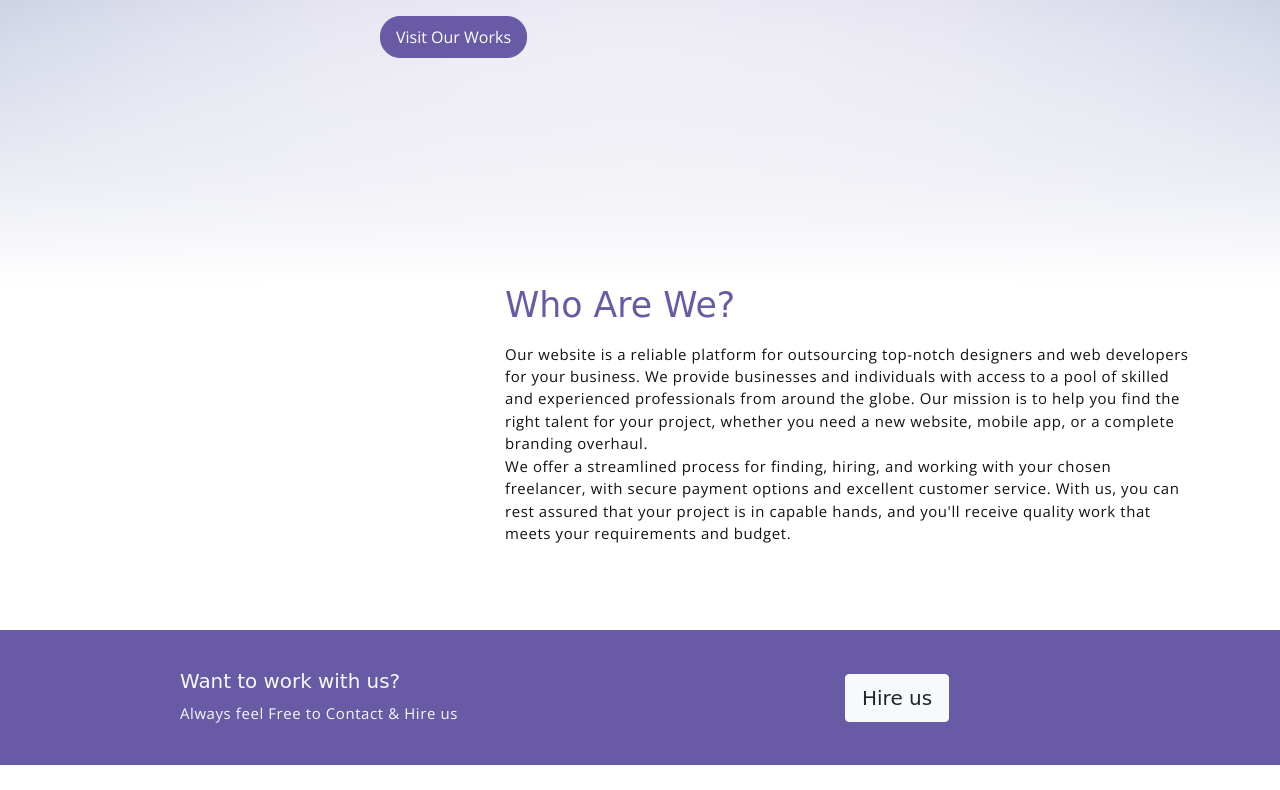
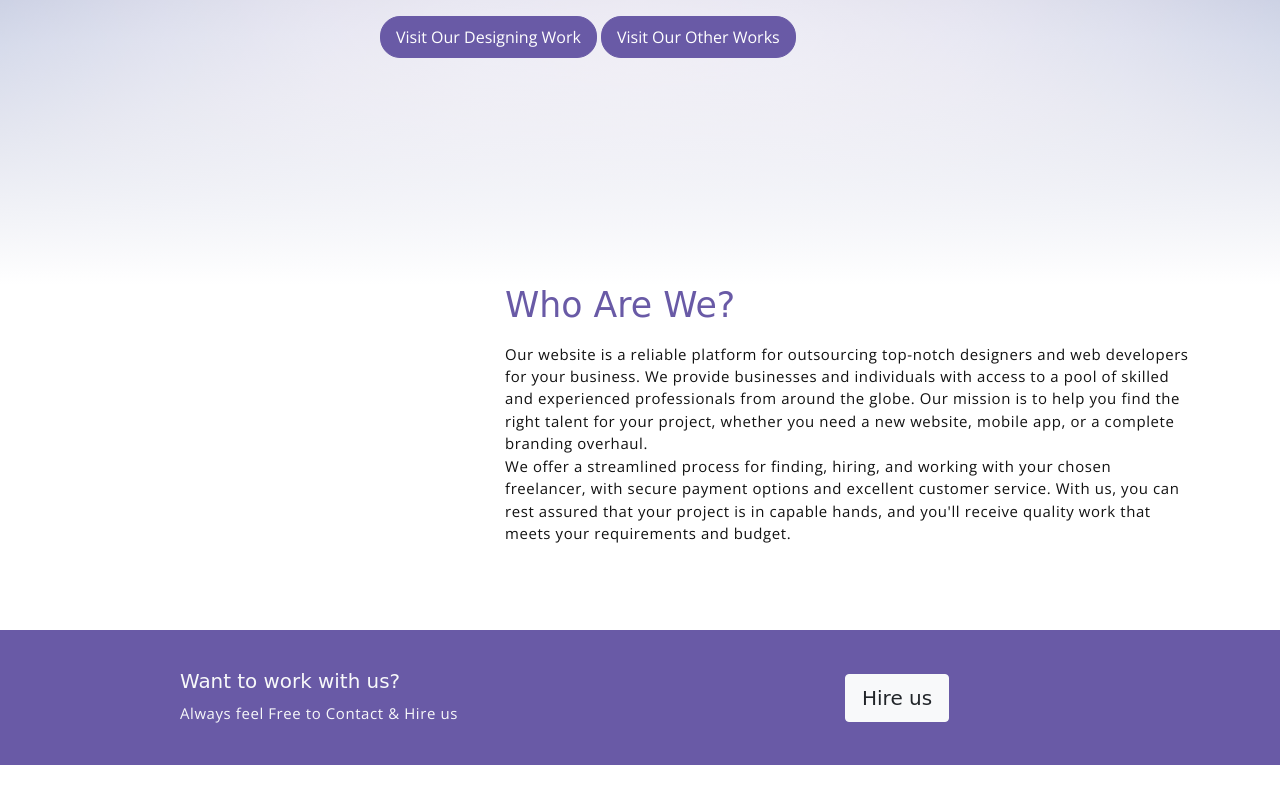
Before and after one commit to Suryansh10/encrypters, a plain HTML site: page index.html in a window 1280 px wide. Shown: the part 515-1305 px from the top of the page. Drawn offline with nearby package versions, Linux system fonts and the light colour scheme; files whose address does not match are found by name; a web font is replaced by a local one.

Commit message:
Update index.html

```diff
--- a/index.html
+++ b/index.html
@@ -51,7 +51,10 @@
             </h1>
             <p class="header-subtitle"></p>
             <a href="https://www.behance.net/suryanshudit?tracking_source=search_users|suryansh%20udit">
-  <button class="btn btn-primary">Visit Our Works</button>
+  <button class="btn btn-primary">Visit Our Designing Work</button>
+</a>
+		  <a href="https://github.com/AMDINDOWS">
+  <button class="btn btn-primary">Visit Our Other Works</button>
 </a>
 
         </div>
@@ -272,7 +275,7 @@
     <section class="section" id="contact">
         <div class="container text-center">
             <p class="section-subtitle">How can you communicate?</p>
-            <h6 class="section-title mb-5">Contact Me</h6>
+            <h6 class="section-title mb-5">Contact Us</h6>
              <p class="section-subtitle">ayushmaurya@hotmail.com</p>
             <p class="section-subtitle">8604846118</p>
             <p class="section-subtitle">suryanshudit@gmail.com</p>
```
